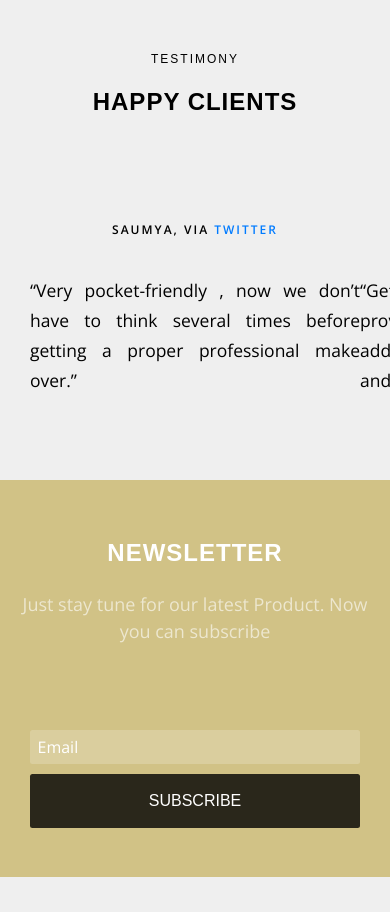
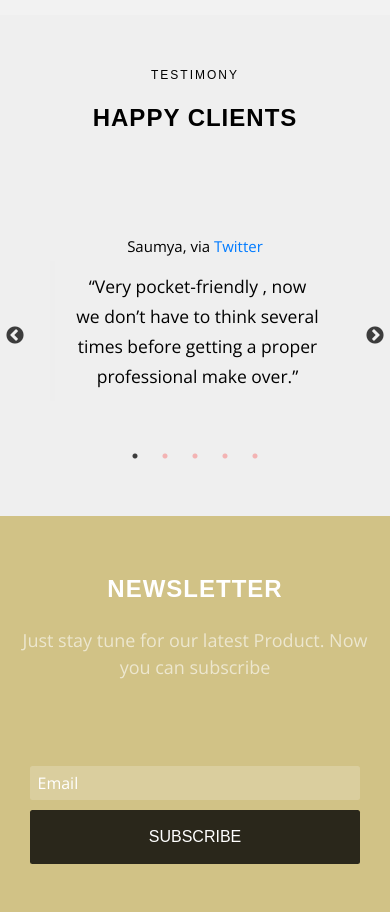
Before and after one commit to salozone/salozone, a PHP site: page /salozone/main.php in a window 390 px wide. Shown: the part 3315-4227 px from the top of the page. Run offline with PHP 8.4, Linux system fonts and the light colour scheme; some libraries are stand-ins or nearby versions; some web fonts are replaced.

Commit message:
Modified index page video,side menu in mobile view is now on nav bar, updated happy client section and removed extra scrollbars

```diff
--- a/header.php
+++ b/header.php
@@ -41,7 +41,7 @@ if(isset($_COOKIE['isLogin']) && $_COOKIE['isLogin'] == 1) {
 	<!-- Flexslider  -->
 	<link rel="stylesheet" href="css/flexslider.css">
 
-	<!-- Owl Carousel -->
+	<!-- Owl Carousel  -->
 	<link rel="stylesheet" href="css/owl.carousel.min.css">
 	<link rel="stylesheet" href="css/owl.theme.default.min.css">
 
@@ -76,6 +76,7 @@ if(isset($_COOKIE['isLogin']) && $_COOKIE['isLogin'] == 1) {
 	<!-- Google Fonts ends here-->
 	<style type="text/css">
 
+		#page::-webkit-scrollbar { width: 0 !important }
 
 		.background-wrap {
 			position: fixed;
@@ -167,18 +168,16 @@ if(isset($_COOKIE['isLogin']) && $_COOKIE['isLogin'] == 1) {
 </style>
 <script src="https://ajax.googleapis.com/ajax/libs/jquery/2.1.4/jquery.min.js"></script>
 	<!--<div class="fh5co-loader"></div>-->
-
-	<div id="page" style="background:#100000">
-
+<div id="page">
 	<nav class="fh5co-nav" role="navigation" style="background-color: #F8C471;">
 		<div class="container-fluid">
 			<div class="row">
 				<div class="col-md-3 col-xs-4">
 					<div id="fh5co-logo">
 						<?php if($_SERVER['REQUEST_URI']=='/salozone/index.php'||$_SERVER['REQUEST_URI']=='/salozone/') { ?>
- 						<a href="main.php"><img src="withouttext/logobw2.png" style="max-width:40%; height:auto;" class="log" ></a> <?php }
+ 						<a href="main.php"><img src="withouttext/logobw2.png" style="max-width:45%; height:auto;" class="log" ></a> <?php }
  					 else {?>
- 						<a href="index.php"><img src="withouttext/logobw2.png" style="max-width:40%; height:auto;" class="log" ></a>
+ 						<a href="index.php"><img src="withouttext/logobw2.png" style="max-width:45%; height:auto;" class="log" ></a>
  					<?php } ?>
 
  					</div>
@@ -187,7 +186,7 @@ if(isset($_COOKIE['isLogin']) && $_COOKIE['isLogin'] == 1) {
  				<div class="whatsapp col-xs-3" >
 
  				</div>
- 				<div class="col-md-5 col-xs-6 text-center menu-1 navicon mt-3">
+ 				<div class="col-md-5 col-xs-6 text-center menu-1 navicon">
  					<ul>
  						<?php if($_SERVER['REQUEST_URI']!='/salozone/index.php'&& $_SERVER['REQUEST_URI']!='/salozone/') { ?>
  						<li class="has-dropdown">
@@ -227,7 +226,7 @@ if(isset($_COOKIE['isLogin']) && $_COOKIE['isLogin'] == 1) {
 						</div>
 					</ul>
 				</div>
-				<div class="col-md-4 col-xs-8 navicon mt-0">
+				<div class="col-md-4 col-xs-8 navicon">
 					<ul>
 						<li class="shopping-cart"><a href="tel:8925070790" title="Book Through" class="cart"><span><img src="images/call3.png" width="30" height="30"/></span></a></li>
 						<li class="shopping-cart"><a href="https://api.whatsapp.com/send?phone=918925070790" title="Whatsapp" class="cart"><span><img src="images/whatsapp.png" width="50" height="50"/></span></a></li>
@@ -562,18 +561,8 @@ h3 {
 	</div>
 </div>
 
-
-<script>
-$(document).ready(function() {
-
-$(".product-carousel").owlCarousel({
-
-navigation : false,
-
-});
-
-});
-</script>
+</div>
+</div>
 
 	<!-- Slider menu -->
 <?php } ?>
--- a/homeslider.php
+++ b/homeslider.php
@@ -146,7 +146,7 @@
     centerMode: true,
     centerPadding: '60px',
     slidesToShow: 3,
-    slidesToScroll: 5,
+    slidesToScroll: 1,
     swipeToSlide: true,
     pauseOnHover:false,
     autoplay: true,
@@ -159,7 +159,7 @@
           arrows: false,
           centerMode: false,
           centerPadding: '40px',
-          slidesToShow: 2,
+          slidesToShow: 1,
           pauseOnHover:false,
             swipeToSlide: true,
         }
@@ -167,7 +167,7 @@
       {
         breakpoint: 480,
         settings: {
-          swipeToSlide: true,
+          swipeToSlide: false,
           arrows: false,
           centerMode: true,
           centerPadding: '40px',
--- a/main.php
+++ b/main.php
@@ -329,44 +329,44 @@
           <div class="row">
             <div class="col-md-12">
               <div class="col-md-12">
-                <div class="owl-carousel owl-carousel-fullwidth">
+                <div class="owl-carousel1">
                   <div class="item">
-                    <div class="testimony-slide active text-center">
+                    <div class=" active text-center">
                       <span style = "color:black" >Saumya, via <a href="#" class="twitter">Twitter</a></span>
                       <blockquote>
-                        <p style = "color:black" >&ldquo;Very pocket-friendly , now we don’t have to think several times before getting a proper professional make over.&rdquo;</p>
+                        <p style = "color:black;" class="text-center" >&ldquo;Very pocket-friendly , now we don’t have to think several times before getting a proper professional make over.&rdquo;</p>
                       </blockquote>
                     </div>
                   </div>
                   <div class="item">
-                    <div class="testimony-slide active text-center">
+                    <div class=" active text-center">
                       <span style = "color:black" >Shubhi, via <a href="#" class="twitter">Twitter</a></span>
                       <blockquote>
-                        <p style = "color:black" > &ldquo;Getting our local familiar salon service providers at our home serving us with added care and humbleness is great and very relieving.&rdquo;</p>
+                        <p style = "color:black" class="text-center" > &ldquo;Getting our local familiar salon service providers at our home serving us with added care and humbleness is great and very relieving.&rdquo;</p>
                       </blockquote>
                     </div>
                   </div>
                   <div class="item">
-                    <div class="testimony-slide active text-center">
+                    <div class=" active text-center">
                       <span style = "color:black" >Radhika, via <a href="#" class="twitter">Twitter</a></span>
                       <blockquote>
-                        <p style = "color:black" >&ldquo;Very useful for college students like us who don’t have time to visit salons and then wait in a long queue.&rdquo;</p>
+                        <p style = "color:black" class="text-center">&ldquo;Very useful for college students like us who don’t have time to visit salons and then wait in a long queue.&rdquo;</p>
                       </blockquote>
                     </div>
                   </div>
                   <div class="item">
-                    <div class="testimony-slide active text-center">
+                    <div class=" active text-center">
                       <span style = "color:black" >Smita, via <a href="#" class="twitter">WhatsApp</a></span>
                       <blockquote>
-                        <p style = "color:black" >&ldquo;Massage and Facial service at home was very relaxing and really cheap.&rdquo;</p>
+                        <p style = "color:black" class="text-center" >&ldquo;Massage and Facial service at home was very relaxing and really cheap.&rdquo;</p>
                       </blockquote>
                     </div>
                   </div>
                   <div class="item">
-                    <div class="testimony-slide active text-center">
+                    <div class=" active text-center">
                       <span style = "color:black" >Puja, via <a href="#" class="twitter">Instagram</a></span>
                       <blockquote>
-                        <p style = "color:black" >&ldquo;Salon service at home is a treat for Patna. Salon at home was really required in Patna&rdquo;</p>
+                        <p style = "color:black" class="text-center" >&ldquo;Salon service at home is a treat for Patna. Salon at home was really required in Patna&rdquo;</p>
                       </blockquote>
                     </div>
                   </div>
@@ -377,6 +377,18 @@
         </div>
       </div>
 
+      <script>
+  $('.owl-carousel1').slick({
+    autoplay:true,
+    loop:true,
+    responsiveClass:true,
+    dots: true,
+    autoplaySpeed: 2000,
+    slidesToScroll: 1,
+    swipeToSlide: true,
+})
+      </script>
+
     <?php include('footer.php'); ?>
   </body>
 </html>
```
Also changed, not shown: index.php (+7 -5 lines).
